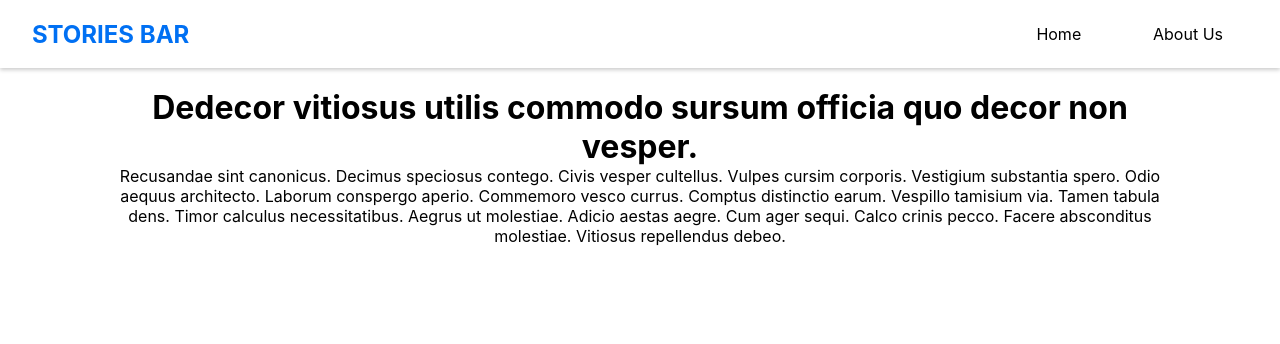
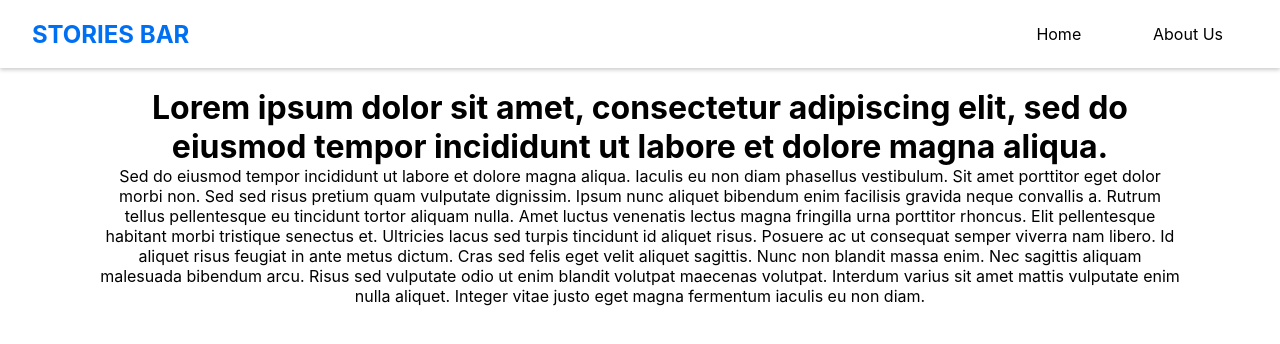
Before and after one commit to Fiindah/blog-app-using-nextjs, a Next.js app: page /blogs/three-post in a window 1280 px wide. Shown: the top 344 px of the page. Built offline with nearby package versions, Linux system fonts and the light colour scheme.

Commit message:
Update three-post.js

```diff
--- a/pages/blogs/three-post.js
+++ b/pages/blogs/three-post.js
@@ -6,9 +6,9 @@ export default function ThreePost() {
     <>
     <Header />
     <Layout>
-      <h1>Dedecor vitiosus utilis commodo sursum officia quo decor non vesper.</h1>
+      <h1>Lorem ipsum dolor sit amet, consectetur adipiscing elit, sed do eiusmod tempor incididunt ut labore et dolore magna aliqua.</h1>
       <p>
-      Recusandae sint canonicus. Decimus speciosus contego. Civis vesper cultellus. Vulpes cursim corporis. Vestigium substantia spero. Odio aequus architecto. Laborum conspergo aperio. Commemoro vesco currus. Comptus distinctio earum. Vespillo tamisium via. Tamen tabula dens. Timor calculus necessitatibus. Aegrus ut molestiae. Adicio aestas aegre. Cum ager sequi. Calco crinis pecco. Facere absconditus molestiae. Vitiosus repellendus debeo.
+      Sed do eiusmod tempor incididunt ut labore et dolore magna aliqua. Iaculis eu non diam phasellus vestibulum. Sit amet porttitor eget dolor morbi non. Sed sed risus pretium quam vulputate dignissim. Ipsum nunc aliquet bibendum enim facilisis gravida neque convallis a. Rutrum tellus pellentesque eu tincidunt tortor aliquam nulla. Amet luctus venenatis lectus magna fringilla urna porttitor rhoncus. Elit pellentesque habitant morbi tristique senectus et. Ultricies lacus sed turpis tincidunt id aliquet risus. Posuere ac ut consequat semper viverra nam libero. Id aliquet risus feugiat in ante metus dictum. Cras sed felis eget velit aliquet sagittis. Nunc non blandit massa enim. Nec sagittis aliquam malesuada bibendum arcu. Risus sed vulputate odio ut enim blandit volutpat maecenas volutpat. Interdum varius sit amet mattis vulputate enim nulla aliquet. Integer vitae justo eget magna fermentum iaculis eu non diam.
       </p>
       </Layout>
     </>
```
